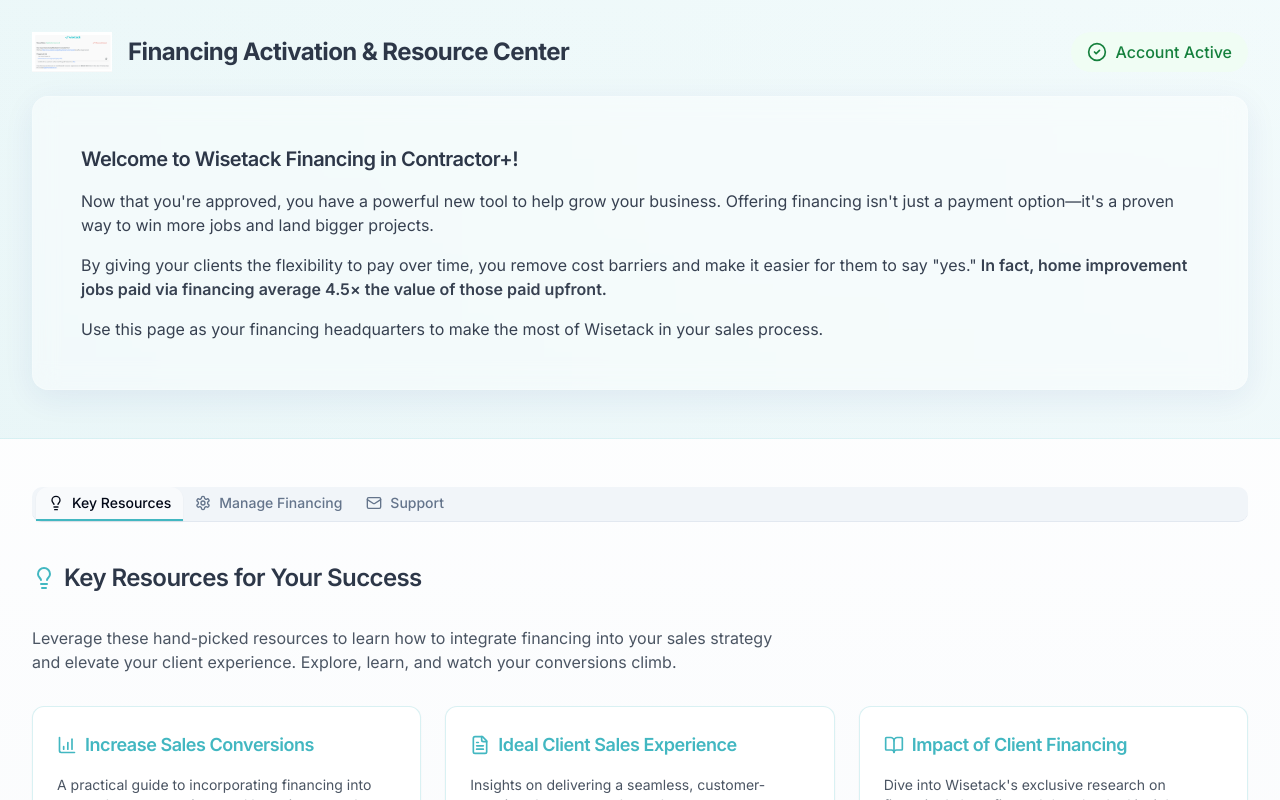
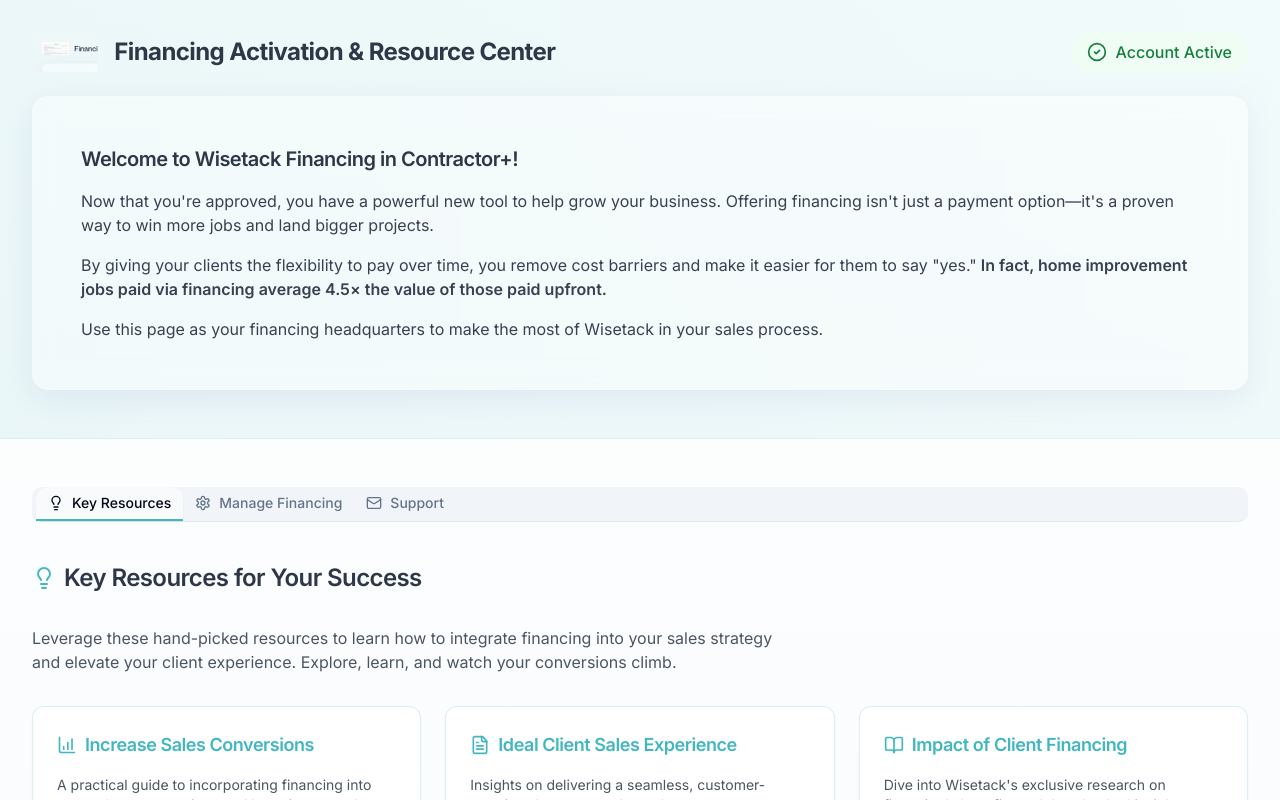
Before and after one commit to justinonsuccess/wisetack, a React (Vite) app: page /active-merchant in a window 1280 px wide. Shown: the top 800 px of the page. Built offline with nearby package versions, Linux system fonts and the light colour scheme; a web font is replaced by a local one.

Commit message:
Replace placeholder logo
Replaced the placeholder logo with the Wisetack logo.

```diff
--- a/src/components/merchant/MerchantHeader.tsx
+++ b/src/components/merchant/MerchantHeader.tsx
@@ -10,7 +10,7 @@ const MerchantHeader = () => {
         <div className="flex flex-col lg:flex-row justify-between items-start lg:items-center mb-4">
           <div className="flex items-center mb-4 lg:mb-0">
             <img
-              src="/lovable-uploads/94302ae0-76a9-4882-b66a-50a5b56da5b5.png"
+              src="/lovable-uploads/55e4a6d7-fe6b-47f6-9404-4ef317d35605.png"
               alt="Wisetack Logo"
               className="h-10 mr-4"
             />
```
Also changed, not shown: public/lovable-uploads/55e4a6d7-fe6b-47f6-9404-4ef317d35605.png (added).
